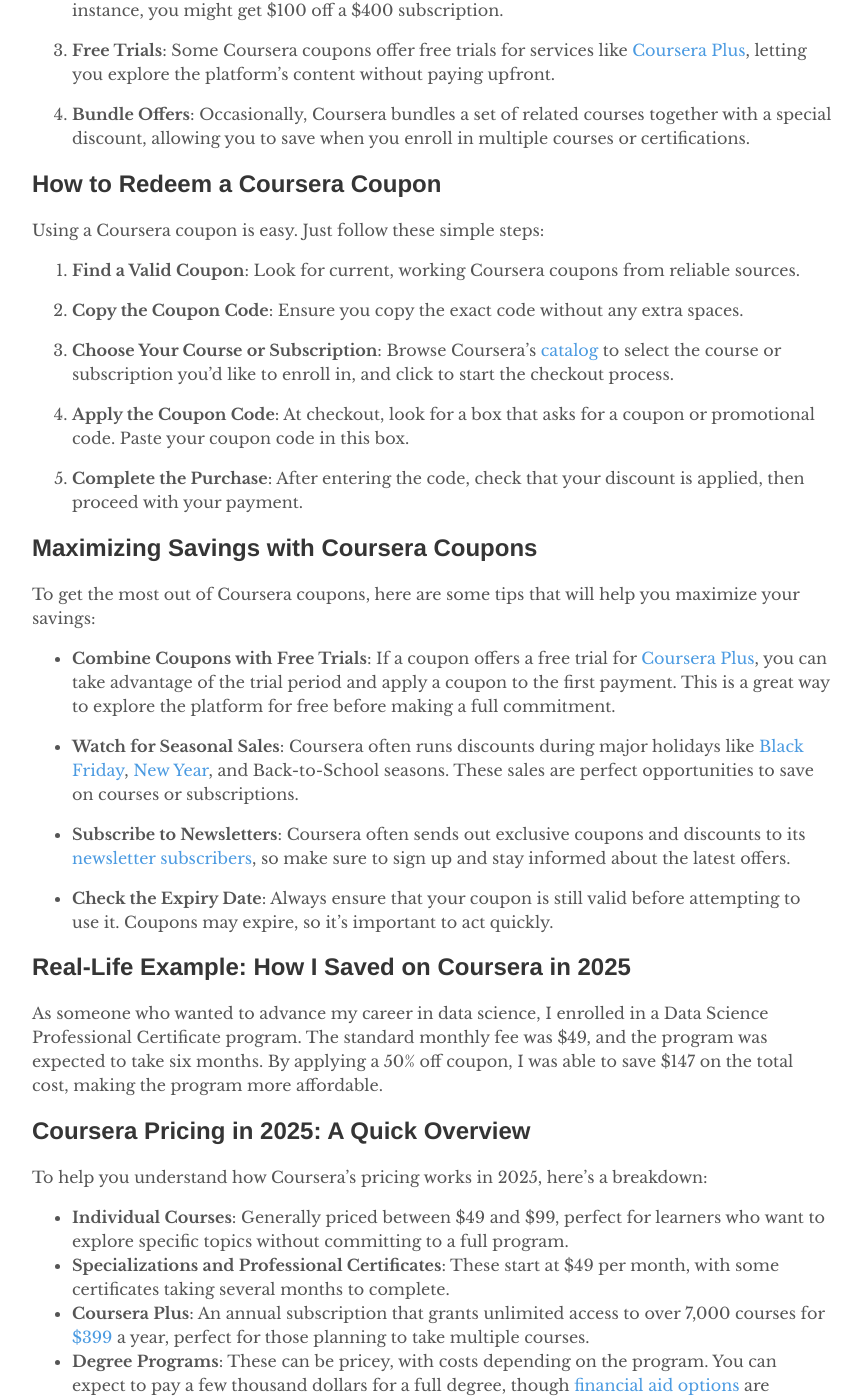
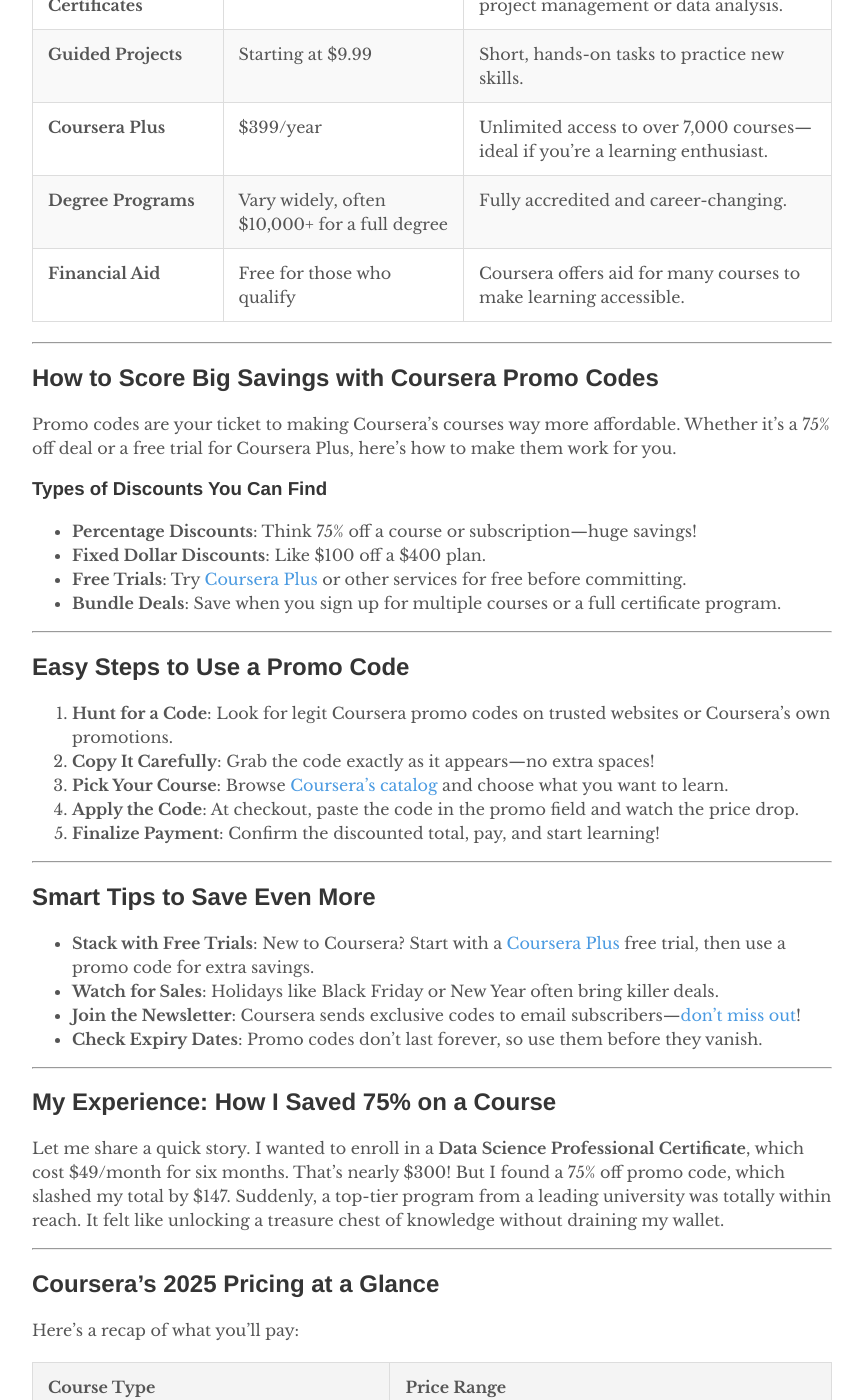
Before and after one commit to rankloud/ibcs, a Jekyll site: the page built from wp/coursera-coupon-codes.md, in a window 1280 px wide and 1400 px high, scrolled down 1027 px. Shown: the whole window, without its empty margins (208-1071 px from the left). Built offline with Jekyll 4.4.1, drawn with Linux system fonts in a browser that asks for light colours; some of the changed text lies outside the part shown.

Commit message:
Update coursera-coupon-codes.md

```diff
--- a/wp/coursera-coupon-codes.md
+++ b/wp/coursera-coupon-codes.md
@@ -8,90 +8,97 @@
 image: https://github.com/user-attachments/assets/b64496ed-06de-44af-a4c4-103522070026
 permalink: /coursera-coupon-codes/
 ---
-# Unlocking Savings: A Complete Guide to Using Coursera Coupons in 2025
+# Save Big on Coursera: Your Guide to 75% Off Coupons in 2025
 
-If you’re looking to enhance your skills or boost your career with online learning, [Coursera](https://www.coursera.org/) is one of the leading platforms to consider. In 2025, Coursera continues to offer an extensive range of courses from top universities and companies around the world. However, the cost of courses and subscriptions can sometimes be a barrier. That’s where Coursera coupons come in! With the right coupons, you can make your learning experience much more affordable. In this guide, we’ll dive into how Coursera coupons work, how you can use them to save money, and explore the platform’s [pricing structure for 2025](https://www.coursera.org/business/compare-plans).
+Want to learn new skills, earn a certificate, or boost your career without spending a fortune? [Coursera](https://www.coursera.org/) has got you covered with amazing courses from top universities, but the price can sometimes feel steep. That’s where Coursera promo codes come in! I’m here to walk you through how to snag 75% off deals and other discounts to make learning affordable. Whether you’re eyeing a single course, a specialization, or even a degree, I’ll show you how to stretch your budget and dive into your learning journey.
 
-## Understanding Coursera's Pricing in 2025
+![Coursera Promo](https://via.placeholder.com/600x300?text=Save+Big+on+Coursera)
 
-Before we discuss how to make the most out of Coursera coupons, it’s essential to understand the platform’s pricing options. Coursera offers several pricing structures based on the type of course or program you’re interested in:
+---
 
-- **Individual Courses**: Typically priced between $49 and $99, depending on the course's content and length.
-- **Specializations**: A set of related courses designed to give you a deeper understanding of a particular topic. These are usually priced at $49 per month.
-- **Professional Certificates**: Programs designed to provide job-ready skills, also typically costing around $49 per month.
-- **Guided Projects**: Short, hands-on projects with prices starting at $9.99.
-- **Coursera Plus**: A subscription that gives you unlimited access to over 7,000 courses for [$399 per year](https://www.coursera.org/plus).
-- **Degree Programs**: Fully accredited degree programs, with costs varying by program.
+## How Coursera’s Pricing Works in 2025
 
-## How Coursera Coupons Can Help You Save
+Before we get into the discounts, let’s break down how Coursera charges for its offerings. Here’s a quick look at what you can expect to pay in 2025:
 
-Coursera coupons are promotional codes or offers that provide discounts on the platform’s courses and subscriptions. With the right coupon, you can significantly reduce the cost of your education. Here’s how Coursera coupons can help you save:
+| **Course Type**                     | **Price Range**                        | **Description**                                         |
+|-------------------------------------|----------------------------------------|---------------------------------------------------------|
+| **Single Courses**                  | $49–$99 per course                     | Great for picking up a specific skill, like coding or public speaking. |
+| **Specializations**                 | $49/month                              | Bundles of courses that dive deep into one topic, like machine learning. |
+| **Professional Certificates**       | $49/month                              | Perfect for building job-ready skills, like project management or data analysis. |
+| **Guided Projects**                 | Starting at $9.99                      | Short, hands-on tasks to practice new skills.             |
+| **Coursera Plus**                   | $399/year                              | Unlimited access to over 7,000 courses—ideal if you’re a learning enthusiast. |
+| **Degree Programs**                 | Vary widely, often $10,000+ for a full degree | Fully accredited and career-changing. |
+| **Financial Aid**                   | Free for those who qualify             | Coursera offers aid for many courses to make learning accessible. |
 
-### Types of Coursera Coupons
+---
 
-1. **Percentage Discounts**: These coupons offer a percentage off the original price. For example, a 50% off coupon will cut your course or subscription fee in half.
+## How to Score Big Savings with Coursera Promo Codes
 
-2. **Fixed Amount Discounts**: These provide a set amount of money off your purchase. For instance, you might get $100 off a $400 subscription.
+Promo codes are your ticket to making Coursera’s courses way more affordable. Whether it’s a 75% off deal or a free trial for Coursera Plus, here’s how to make them work for you.
 
-3. **Free Trials**: Some Coursera coupons offer free trials for services like [Coursera Plus](https://www.coursera.org/plus), letting you explore the platform’s content without paying upfront.
+### Types of Discounts You Can Find
 
-4. **Bundle Offers**: Occasionally, Coursera bundles a set of related courses together with a special discount, allowing you to save when you enroll in multiple courses or certifications.
+- **Percentage Discounts**: Think 75% off a course or subscription—huge savings!
+- **Fixed Dollar Discounts**: Like $100 off a $400 plan.
+- **Free Trials**: Try [Coursera Plus](https://www.coursera.org/plus) or other services for free before committing.
+- **Bundle Deals**: Save when you sign up for multiple courses or a full certificate program.
 
-## How to Redeem a Coursera Coupon
+---
 
-Using a Coursera coupon is easy. Just follow these simple steps:
+## Easy Steps to Use a Promo Code
 
-1. **Find a Valid Coupon**: Look for current, working Coursera coupons from reliable sources.
+1. **Hunt for a Code**: Look for legit Coursera promo codes on trusted websites or Coursera’s own promotions.
+2. **Copy It Carefully**: Grab the code exactly as it appears—no extra spaces!
+3. **Pick Your Course**: Browse [Coursera’s catalog](https://www.coursera.org/courses) and choose what you want to learn.
+4. **Apply the Code**: At checkout, paste the code in the promo field and watch the price drop.
+5. **Finalize Payment**: Confirm the discounted total, pay, and start learning!
 
-2. **Copy the Coupon Code**: Ensure you copy the exact code without any extra spaces.
+---
 
-3. **Choose Your Course or Subscription**: Browse Coursera’s [catalog](https://www.coursera.org/courses) to select the course or subscription you’d like to enroll in, and click to start the checkout process.
+## Smart Tips to Save Even More
 
-4. **Apply the Coupon Code**: At checkout, look for a box that asks for a coupon or promotional code. Paste your coupon code in this box.
+- **Stack with Free Trials**: New to Coursera? Start with a [Coursera Plus](https://www.coursera.org/plus) free trial, then use a promo code for extra savings.
+- **Watch for Sales**: Holidays like Black Friday or New Year often bring killer deals.
+- **Join the Newsletter**: Coursera sends exclusive codes to email subscribers—[don’t miss out](https://www.coursera.org/)!
+- **Check Expiry Dates**: Promo codes don’t last forever, so use them before they vanish.
 
-5. **Complete the Purchase**: After entering the code, check that your discount is applied, then proceed with your payment.
+---
 
-## Maximizing Savings with Coursera Coupons
+## My Experience: How I Saved 75% on a Course
 
-To get the most out of Coursera coupons, here are some tips that will help you maximize your savings:
+Let me share a quick story. I wanted to enroll in a **Data Science Professional Certificate**, which cost $49/month for six months. That’s nearly $300! But I found a 75% off promo code, which slashed my total by $147. Suddenly, a top-tier program from a leading university was totally within reach. It felt like unlocking a treasure chest of knowledge without draining my wallet.
 
-- **Combine Coupons with Free Trials**: If a coupon offers a free trial for [Coursera Plus](https://www.coursera.org/plus), you can take advantage of the trial period and apply a coupon to the first payment. This is a great way to explore the platform for free before making a full commitment.
+---
 
-- **Watch for Seasonal Sales**: Coursera often runs discounts during major holidays like [Black Friday](https://www.coursera.org/), [New Year](https://www.coursera.org/), and Back-to-School seasons. These sales are perfect opportunities to save on courses or subscriptions.
+## Coursera’s 2025 Pricing at a Glance
 
-- **Subscribe to Newsletters**: Coursera often sends out exclusive coupons and discounts to its [newsletter subscribers](https://www.coursera.org/), so make sure to sign up and stay informed about the latest offers.
+Here’s a recap of what you’ll pay:
 
-- **Check the Expiry Date**: Always ensure that your coupon is still valid before attempting to use it. Coupons may expire, so it's important to act quickly.
+| **Course Type**                     | **Price Range**                        |
+|-------------------------------------|----------------------------------------|
+| **Single Courses**                  | $49–$99 for one-off learning.          |
+| **Specializations & Certificates**  | $49/month for in-depth skills.         |
+| **Coursera Plus**                   | $399/year for unlimited courses.      |
+| **Degrees**                         | Thousands, but financial aid can help.|
 
-## Real-Life Example: How I Saved on Coursera in 2025
+---
 
-As someone who wanted to advance my career in data science, I enrolled in a Data Science Professional Certificate program. The standard monthly fee was $49, and the program was expected to take six months. By applying a 50% off coupon, I was able to save $147 on the total cost, making the program more affordable.
+## Pros and Cons of Using Coursera Promo Codes
 
-## Coursera Pricing in 2025: A Quick Overview
+| **Pros**                                             | **Cons**                                                 |
+|------------------------------------------------------|----------------------------------------------------------|
+| Slash up to 75% off courses or subscriptions.        | Codes can expire, so you’ve got to act fast.             |
+| Tons of discount options, from free trials to bundle deals. | Some deals only work for specific courses or time periods. |
+| Easier to afford Coursera Plus with a code.          | You can’t always stack multiple discounts.              |
+| Special sales bring even bigger savings.             | Certain codes are for new users or specific regions only. |
+| Financial aid can sometimes combine with discounts.  | Restrictions may apply to which courses the promo code works for. |
 
-To help you understand how Coursera’s pricing works in 2025, here's a breakdown:
+---
 
-- **Individual Courses**: Generally priced between $49 and $99, perfect for learners who want to explore specific topics without committing to a full program.
-- **Specializations and Professional Certificates**: These start at $49 per month, with some certificates taking several months to complete.
-- **Coursera Plus**: An annual subscription that grants unlimited access to over 7,000 courses for [$399](https://www.coursera.org/plus) a year, perfect for those planning to take multiple courses.
-- **Degree Programs**: These can be pricey, with costs depending on the program. You can expect to pay a few thousand dollars for a full degree, though [financial aid options](https://www.coursera.org/about/financial-aid) are available.
+## Why Coursera Promo Codes Are a Game-Changer
 
-## Pros and Cons of Coursera Coupons
+Coursera is hands-down one of the best places to learn online, with courses, certificates, and degrees from world-class schools. Promo codes make it so much easier to jump in without stressing about the cost. Whether you’re learning to code, boosting your resume, or chasing a full degree, these discounts open doors to new possibilities.
 
-To help you decide whether using Coursera coupons is the right approach for you, here’s a quick comparison of the **pros** and **cons**:
+So, go grab a Coursera promo code and start learning today. Your wallet—and your future self—will thank you! Happy studying!
 
-| **Pros**                                  | **Cons**                                 |
-|-------------------------------------------|------------------------------------------|
-| **Significant savings** on courses and subscriptions with coupons. | **Coupon expiry**: Coupons may expire, making timing important. |
-| **Multiple types of discounts**, including percentage-based, fixed amount, and free trials. | **Limited availability**: Some coupons may be available for only certain courses or during specific times. |
-| **Easier access to Coursera Plus**: Coupons can help lower the cost of Coursera Plus. | **Can’t combine with all offers**: Some discounts cannot be combined with other promotions. |
-| **Frequent promotions** during seasonal sales, holidays, and special events. | **Exclusivity**: Some coupons are only available for new users or specific regions. |
-| **Financial aid options** can work with coupons to further reduce costs. | **Restrictions**: Some coupons apply only to individual courses, not degree programs or certifications. |
-
-## Conclusion: Making the Most of Coursera Coupons
-
-Investing in online education is a smart decision, but it doesn’t have to break the bank. By using Coursera coupons, you can reduce the cost of your courses and certifications, making learning more affordable. With so many types of coupons available—percentage-based discounts, fixed amount discounts, free trials, and bundle offers—there are plenty of opportunities to save.
-
-To ensure you’re getting the best deal, always check for valid coupons before purchasing, and stay informed about seasonal sales and special promotions. With the right approach, Coursera coupons can help you unlock significant savings on your educational journey.
-
-Happy learning, and good luck with your Coursera experience!
+![Happy Learning](https://via.placeholder.com/600x300?text=Happy+Learning+on+Coursera)
```
